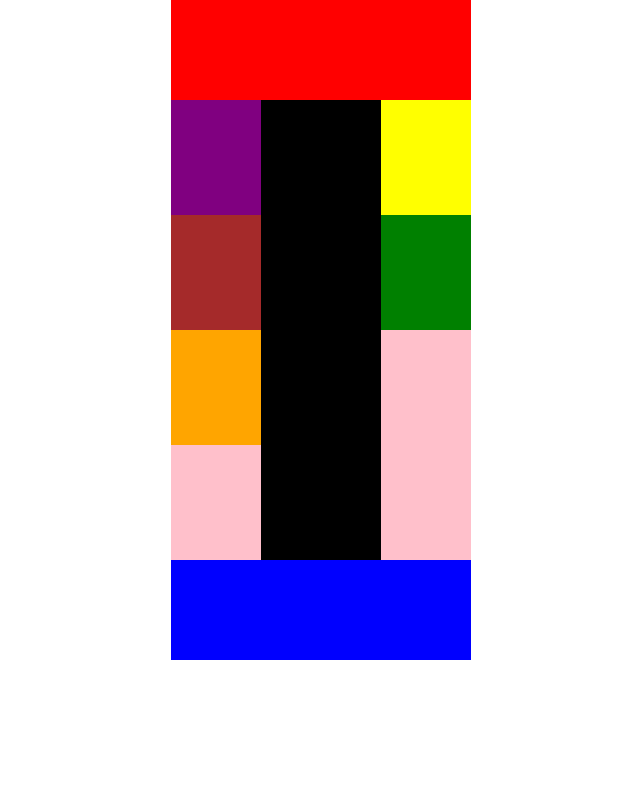
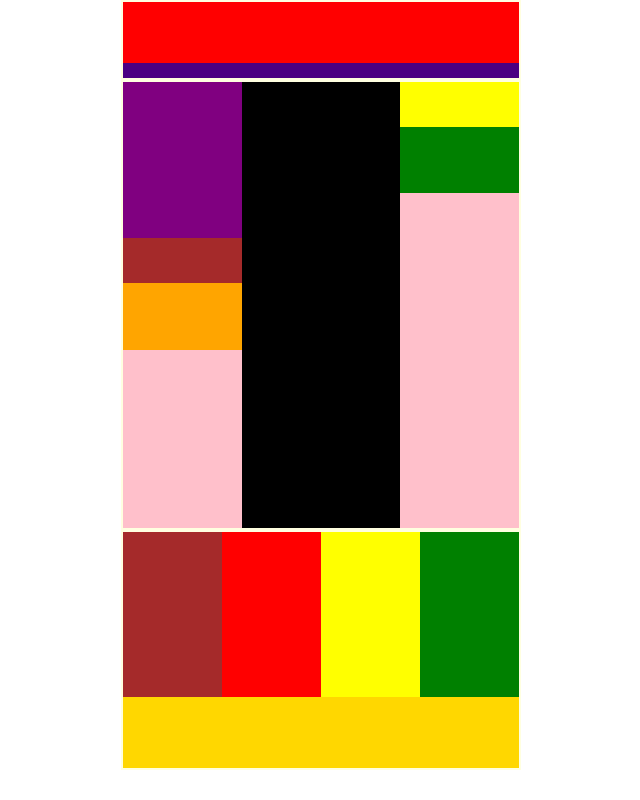
Before and after one commit to albertocapone/htmlcss-struttura-wp, a plain HTML site: page index.html in a window 1280 px wide. Shown: the whole page, without its empty margins (319-959 px from the left). Drawn offline with Linux system fonts and the light colour scheme.

Commit message:
Struttura base - finale -

```diff
--- a/css/style.css
+++ b/css/style.css
@@ -5,29 +5,45 @@
 }
 
 .centratura{
-  width: 300px;
+  width: 400px;
   margin: auto;
 }
 
+
 header{
   background-color: red;
-  width: 300px;
-  height: 100px;
+  width: 400px;
+  height: 80px;
+  position: relative;
+  border: 2px solid lightyellow;
+}
+
+nav{
+  width: 100%;
+  height: 20%;
+  top: 80%;
+  position: absolute;
+  background-color: indigo;
 }
 
 main{
-  background-color: yellow;
-    width: 300px;
-    height: 460px;
+  background-color: lightyellow;
+  width: 400px;
+  height: 450px;
+  border: 2px solid lightyellow;
 }
 
 footer{
-  width: 300px;
-  height: 100px;
+  position: relative;
+  width: 400px;
+  height: 240px;
   background-color: blue;
+  border: 2px solid lightyellow;
 }
 
-/*divsider*/
+/* zona main */
+
+    /*divs-ider*/
     .left, .right{
       background-color: pink;
       width: 30%;
@@ -44,17 +60,17 @@ footer{
 
        /*left side*/
       .pages{
-  height: 25%;
+        height: 35%;
         background-color: purple;
       }
 
       .archives{
-  height: 25%;
+        height: 10%;
         background-color: brown;
       }
 
       .meta{
-  height: 25%;
+        height: 15%;
         background-color: orange;
       }
 
@@ -66,18 +82,55 @@ footer{
 
       /*right side*/
       .search{
-  height: 25%;
+        height: 10%;
         background-color: yellow;
       }
 
       .tagcloud{
-  height: 25%;
+        height: 15%;
         background-color: green;
       }
 
-
+      /* clearfix main */
       main::after{
         content: "";
         display: table;
         clear: both;
       }
+
+/* zona footer */
+      footer div{
+        float: left;
+        width: 25%;
+        height: 70%;
+      }
+
+      .f_posts{
+        background-color: brown;
+      }
+
+      .f_comments{
+        background-color: red;
+      }
+
+      .f_categories{
+        background-color: yellow;
+      }
+
+      .f_textwidg{
+        background-color: green;
+      }
+
+      .f_lastinfo{
+        height: 30%;
+        width: 100%;
+        background-color: gold;
+        position: absolute;
+        top: 70%;
+      }
+      /* clearfix footer */
+      footer::after{
+        content: "";
+        display: table;
+        clear: both;
+      }
--- a/index.html
+++ b/index.html
@@ -9,13 +9,17 @@
     <div class="centratura">
       <!-- intestazione -->
       <header>
+        <h1></h1>
+        <nav>
 
+        </nav>
       </header>
 
       <!-- corpo -->
       <main>
         <!-- page left side -->
         <div class="left">
+
           <!-- pages -->
           <aside class="pages">
 
@@ -30,8 +34,9 @@
           </aside>
         </div>
 
-        <!-- center of the page -->
+        <!-- page center -->
         <div class="center">
+
           <!-- sezione articoli -->
           <section class="articoli">
 
@@ -40,6 +45,7 @@
 
         <!-- page right side -->
         <div class="right">
+
           <!-- search -->
           <aside class="search">
 
@@ -55,6 +61,25 @@
 
       <!-- piedipagina -->
       <footer>
+        <div class="f_posts">
+
+        </div>
+
+        <div class="f_comments">
+
+        </div>
+
+        <div class="f_categories">
+
+        </div>
+
+        <div class="f_textwidg">
+
+        </div>
+
+        <div class="f_lastinfo">
+
+        </div>
 
       </footer>
 
```
Lines whose indentation alone changed are shown as unchanged.
